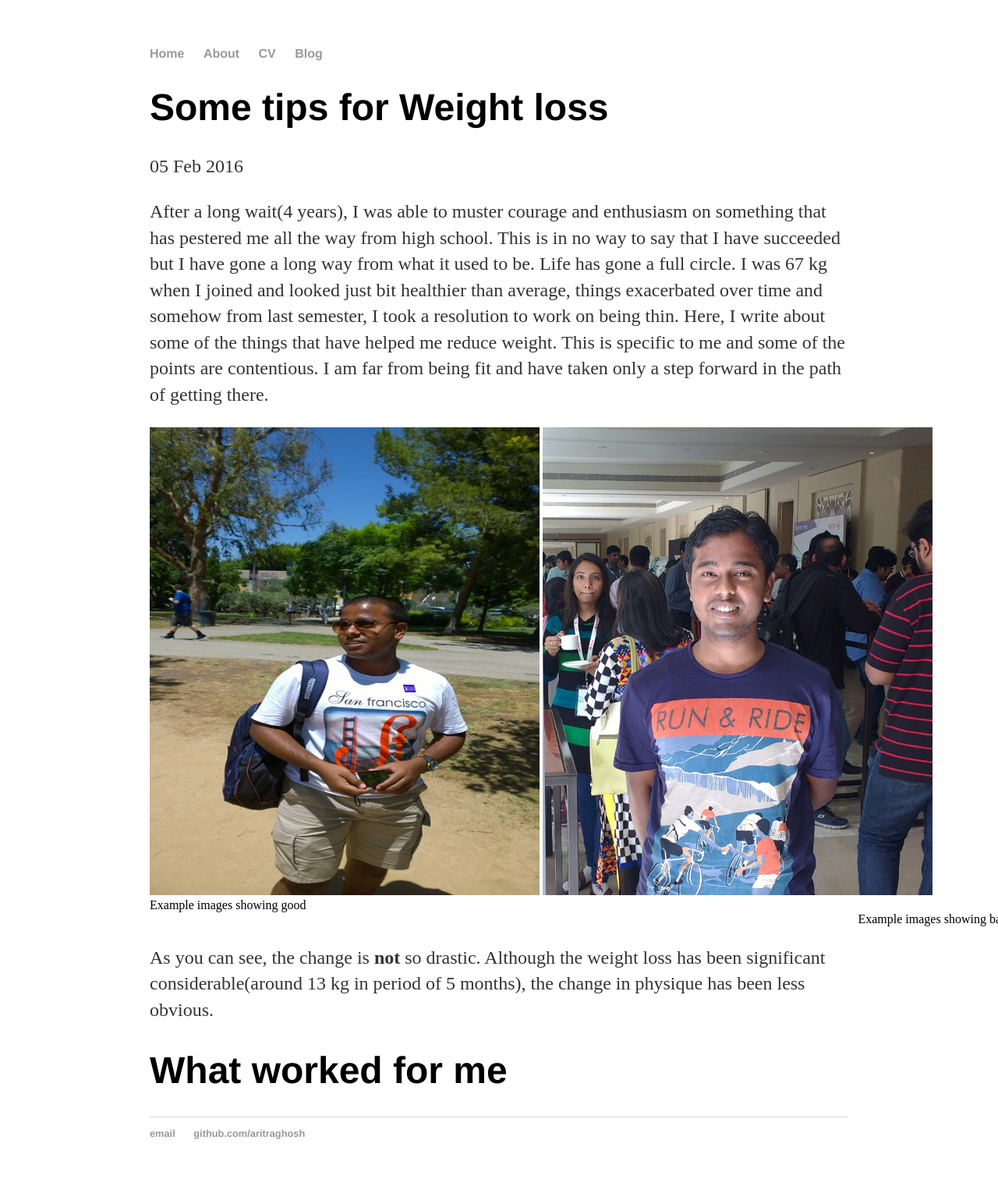
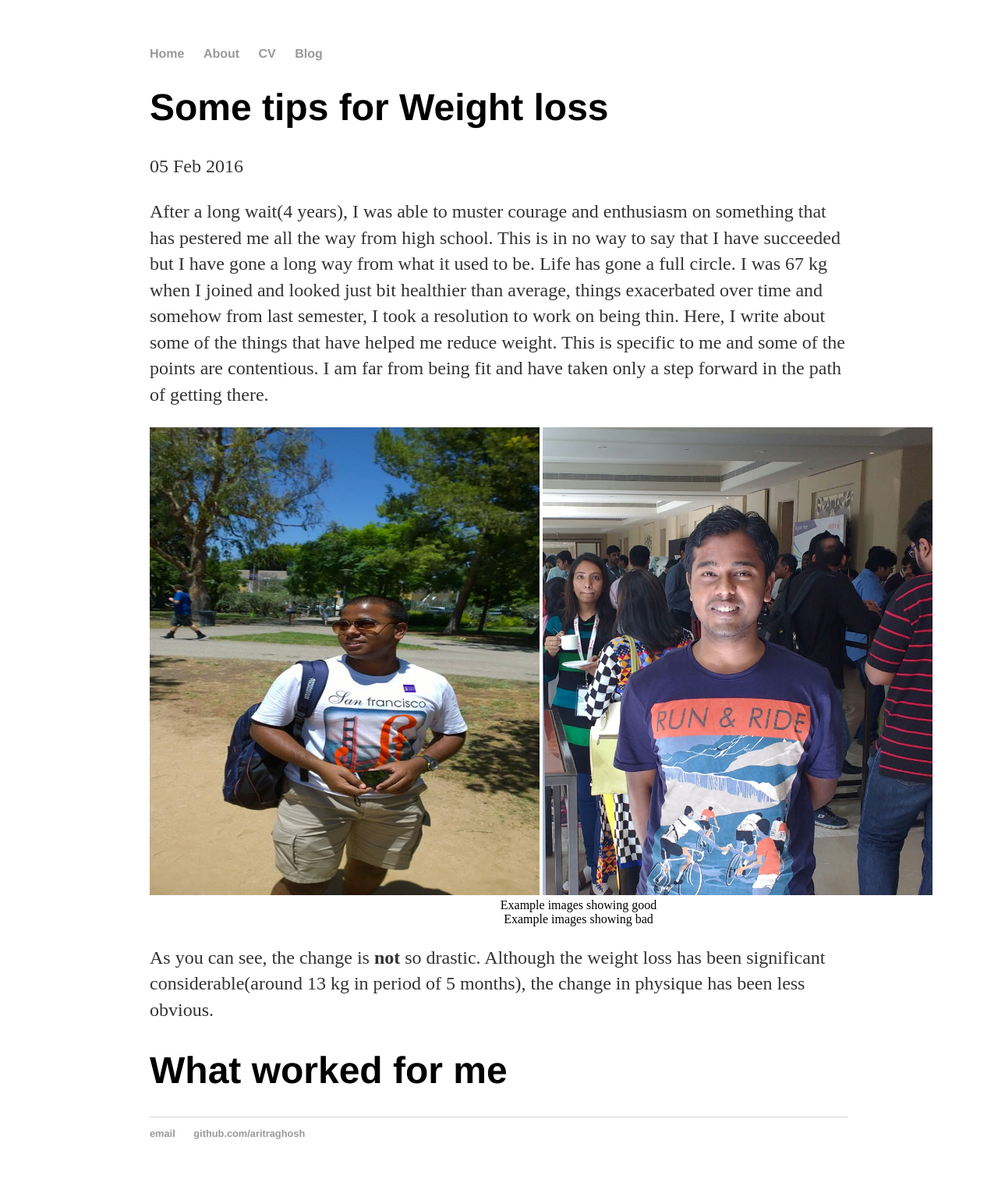
Before and after one commit to aritraghosh/aritraghosh.github.io, a Jekyll site: the page built from _posts/2016-02-05-some-tips-for-weight-loss.md, in a window 1280 px wide. Shown: the whole page at 78% size. Built offline with Jekyll 4.4.1, drawn with Linux system fonts in a browser that asks for light colours.

Commit message:
Update 2016-02-05-some-tips-for-weight-loss.md

```diff
--- a/_posts/2016-02-05-some-tips-for-weight-loss.md
+++ b/_posts/2016-02-05-some-tips-for-weight-loss.md
@@ -13,8 +13,8 @@
 <img src="https://aritraghosh.github.io/images/IMG_20160123_091910.jpg" alt="Now" style="align: right;width: 500px;  height: 600px;"/>
 </div>
 <div style="width:1100px; margin:0 auto;">
-<div  style="text-align:left">Example images showing good </div>
-<div  style="text-align:right">Example images showing bad </div>
+<div  style="text-align:center">Example images showing good </div>
+<div  style="text-align:center">Example images showing bad </div>
 </div>
 As you can see, the change is **not** so drastic. Although the weight loss has been significant considerable(around 13 kg in period of 5 months), the change in physique has been less obvious.
 
```
